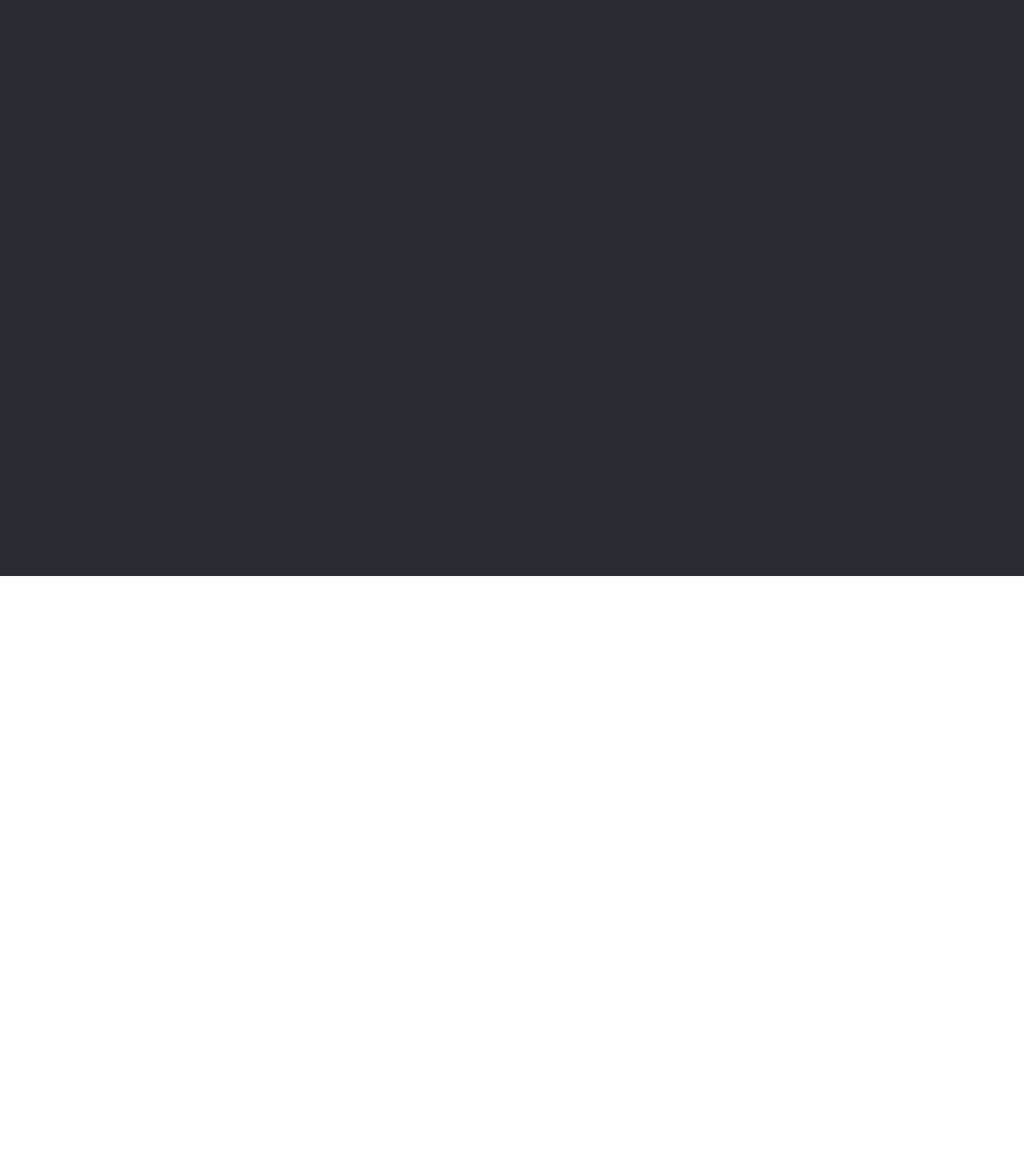
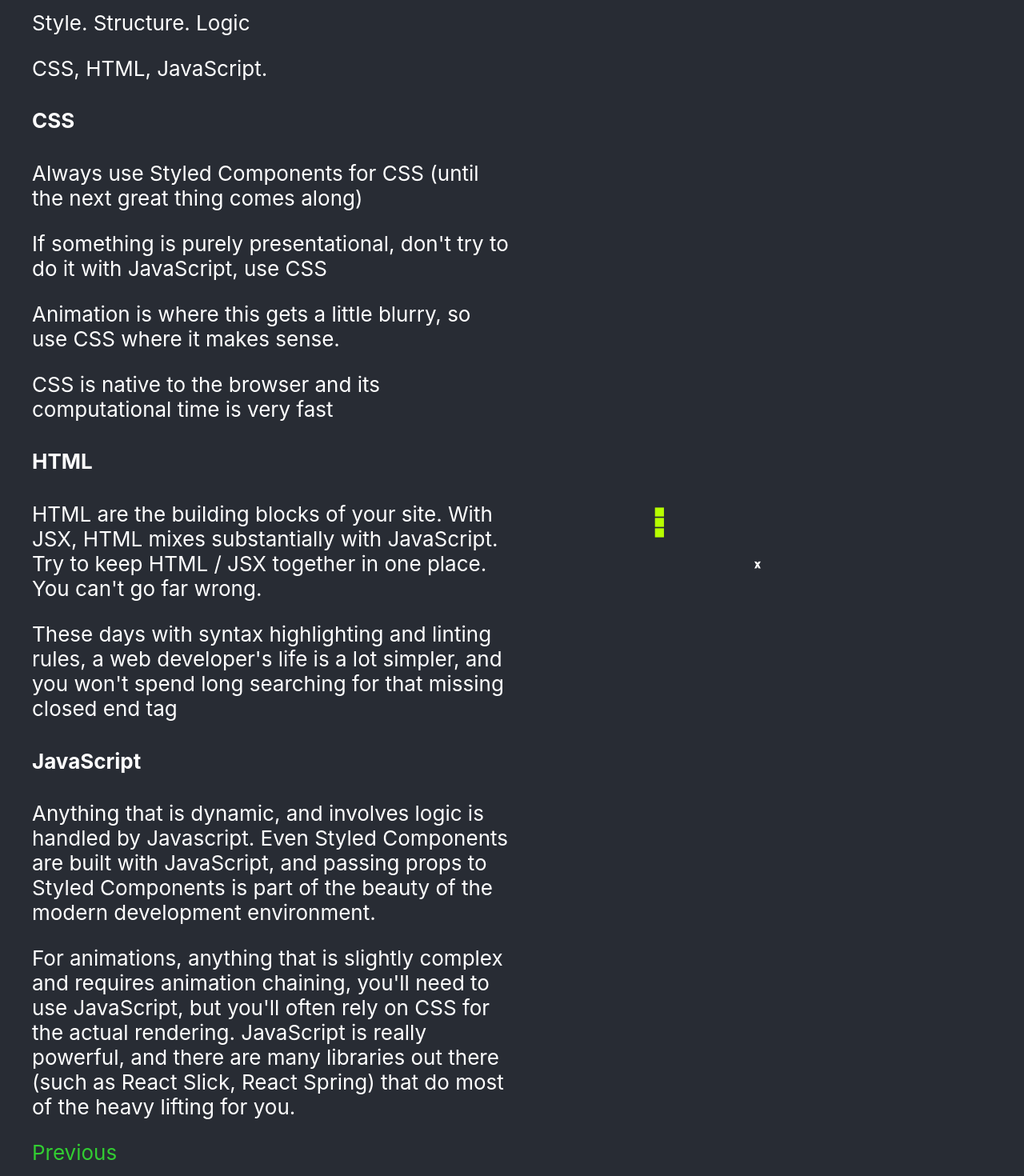
Before and after one commit to mike-bunce/junior-developer-program, a React (Create React App) app: page /Separation in a window 1280 px wide. Shown: the part 160-1630 px from the top of the page at 80% size. Before the commit the page ends 880 px from the top, so only its background shows below. Built offline with nearby package versions, Linux system fonts and the light colour scheme.

Commit message:
Almost complete

```diff
--- a/src/App.js
+++ b/src/App.js
@@ -10,6 +10,7 @@ import Rerenders from './components/Rerenders'
 import UseReactState from './components/UseReactState'
 import CodeChallenge from './components/CodeChallenge'
 import Semantics from './components/Semantics'
+import Separation from './components/SeparationOfConcerns'
 import './App.css'
 import { BrowserRouter, Route } from "react-router-dom";
 
@@ -28,6 +29,7 @@ function App() {
           <Route exact path="/Rerenders" component={Rerenders} />
           <Route exact path="/UseReactState" component={UseReactState} />
           <Route exact path="/Semantics" component={Semantics} />
+          <Route exact path="/Separation" component={Separation} />
           <Route exact path="/CodeChallenge" component={CodeChallenge} />
         </BrowserRouter>
       </header>
--- a/src/components/CodeChallenge.jsx
+++ b/src/components/CodeChallenge.jsx
@@ -12,7 +12,7 @@ const CodeChallenge = () => {
         <p>Check out the branch "react-best-practices"</p>
         <p>Go to the JSX component "JunkCode.jsx"</p>
         <p>Refactor this component based on the principles outlined in today's session!</p>
-        <p><Link to="/Semantics">Previous</Link></p>
+        <p><Link to="/Separation">Previous</Link></p>
       </div>
       <div className="two-columns">
         <img src="./countdow.gif" alt="" className="wide-image" />
--- a/src/components/Semantics.jsx
+++ b/src/components/Semantics.jsx
@@ -16,7 +16,7 @@ const Semantics = () => {
         <p>For function names, be succinct, but still describe what the function is doing,
           remember: a function should only do one thing</p>
         <p><Link to="/UseReactState">Previous</Link></p>
-        <p><Link to="/CodeChallenge">Next</Link></p>
+        <p><Link to="/Separation">Next</Link></p>
       </div>
       <div className="two-columns">
         <img src="./jef-mallett-frazz-comic-strip-detention-for-tomato-semantics.jpg" alt="" className="comic-image" />
--- /dev/null
+++ b/src/components/SeparationOfConcerns.jsx
@@ -0,0 +1,46 @@
+import React, { useState } from "react";
+import { Link } from 'react-router-dom';
+import Header from './Header';
+
+const Separation = () => {
+  return (
+    <div className="inner-page">
+      <Header />
+      <div className="two-columns">
+      <h1>Separation of concerns</h1>
+        <p>Style. Structure. Logic</p>
+        <p>CSS, HTML, JavaScript.</p>
+        <h4>CSS</h4>
+        <p>Always use Styled Components for CSS (until the next great thing comes along)</p>
+        <p>If something is purely presentational, don't try to do it with JavaScript, use CSS</p>
+        <p>Animation is where this gets a little blurry, so use CSS where it makes sense.</p>
+        <p>CSS is native to the browser and its computational time is very fast</p>
+        <h4>HTML</h4>
+        <p>HTML are the building blocks of your site. With JSX, HTML mixes substantially with JavaScript.
+          Try to keep HTML / JSX together in one place. You can't go far wrong.
+        </p>
+        <p>These days with syntax highlighting and linting rules, a web developer's life is a
+          lot simpler, and you won't spend long searching for that missing closed end tag
+        </p>
+        <h4>JavaScript</h4>
+        <p>Anything that is dynamic, and involves logic is handled by Javascript. Even Styled Components
+          are built with JavaScript, and passing props to Styled Components is part of the beauty of
+          the modern development environment.
+        </p>
+        <p>For animations, anything that is slightly complex and requires animation chaining, you'll need
+          to use JavaScript, but you'll often rely on CSS for the actual rendering. JavaScript is really
+          powerful, and there are many libraries out there (such as React Slick, React Spring) that do
+          most of the heavy lifting for you.
+        </p>
+        <p><Link to="/Rerenders">Previous</Link></p>
+        <p><Link to="/CodeChallenge">Next</Link></p>
+      </div>
+      <div className="two-columns">
+        <img src="./snake2.gif" alt="" className="front-image" />
+      </div>
+    </div>
+
+  );
+};
+
+export default Separation;
```
Also changed, not shown: public/snake2.gif (added).
